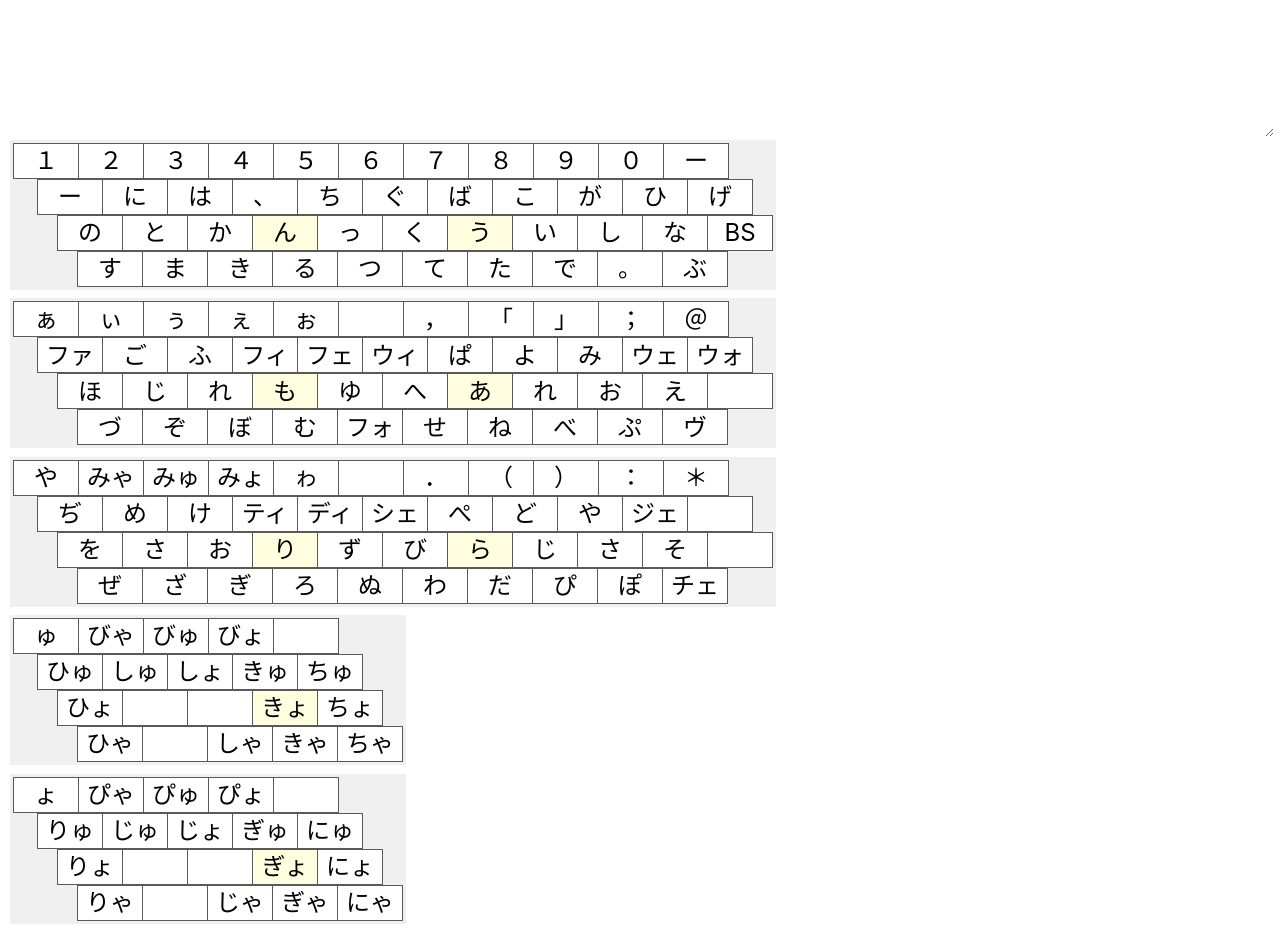
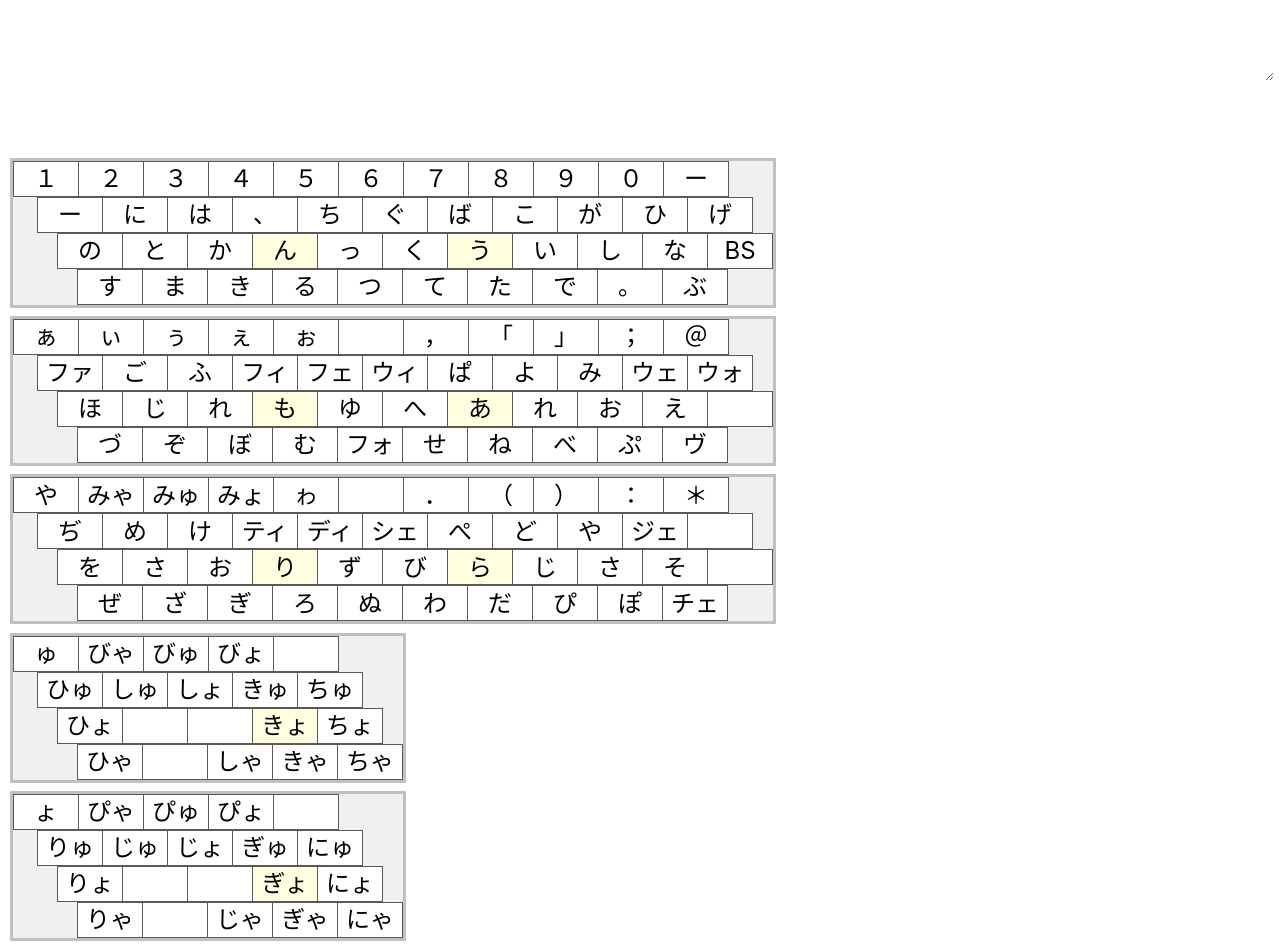
Before and after one commit to funatsufumiya/shingeta_viewer, a plain HTML site: page index.html in a window 1280 px wide. Drawn offline with nearby package versions, Linux system fonts and the light colour scheme.

```diff
--- a/index.html
+++ b/index.html
@@ -17,6 +17,7 @@
             font-size: 40pt;
             width: 100%;
             border: none !important;
+            line-height: 50pt;
         }
         textarea:focus {
             outline: none;
@@ -68,7 +69,7 @@
             margin-bottom: 5px;
             /* border: 3px solid #595959 !important; */
             background: #f0f0f0;
-            border: 3px solid transparent;
+            border: 3px solid #c0c0c0;
         }
         div.table[data-table-hl]{
             border: 3px solid #bb0000;
@@ -83,7 +84,13 @@
     </style>
 </head>
 <body>
-    <textarea name="" id="" cols="30" rows="2"></textarea>
+    <textarea name="" id="" cols="30" rows="1"></textarea>
+    <br>
+    <br>
+    <br>
+    <br>
+    <br>
+
     <div id="out"></div>
     <div id="last"></div>
 
```
Also changed, not shown: screenshot.jpg (added), 1 other file.
